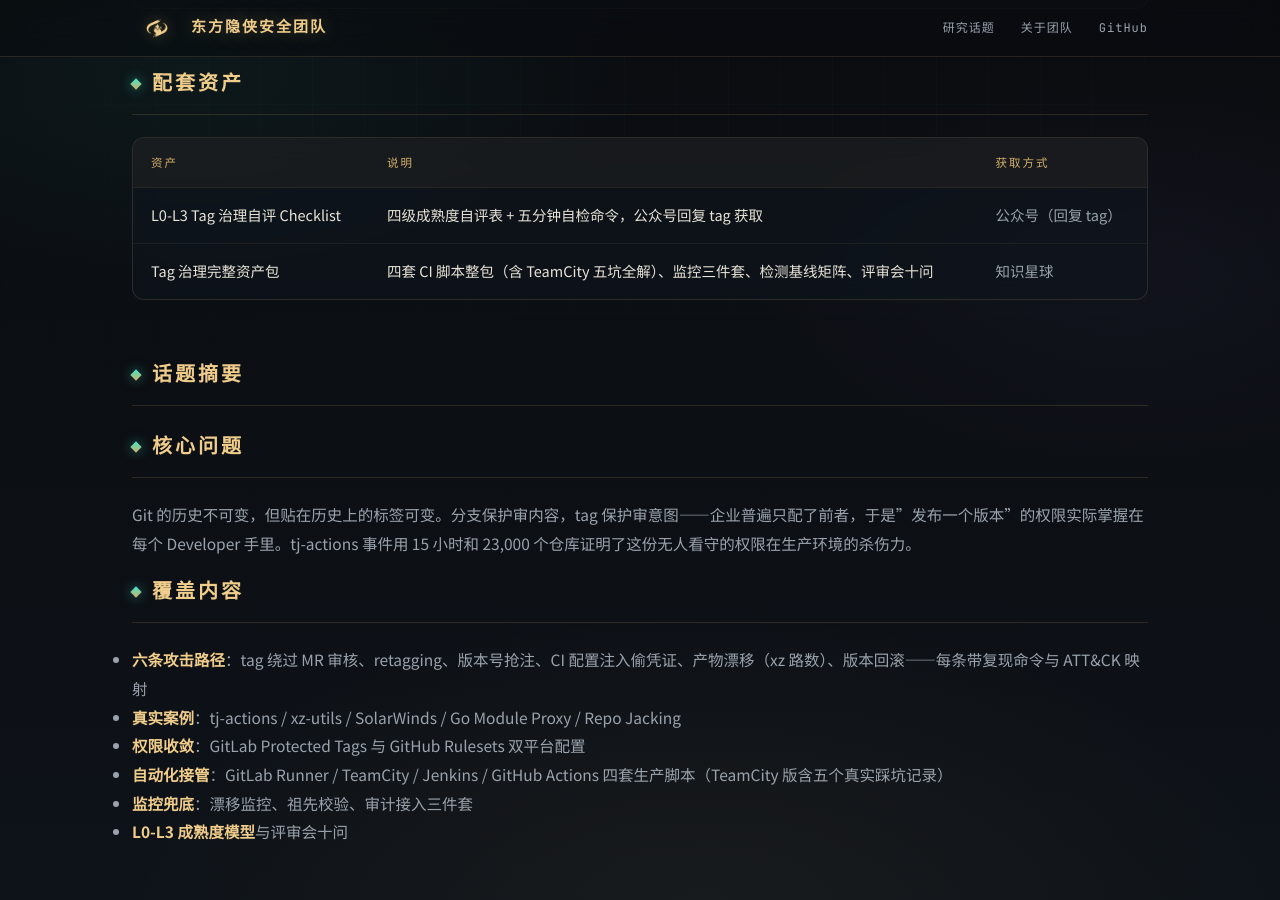
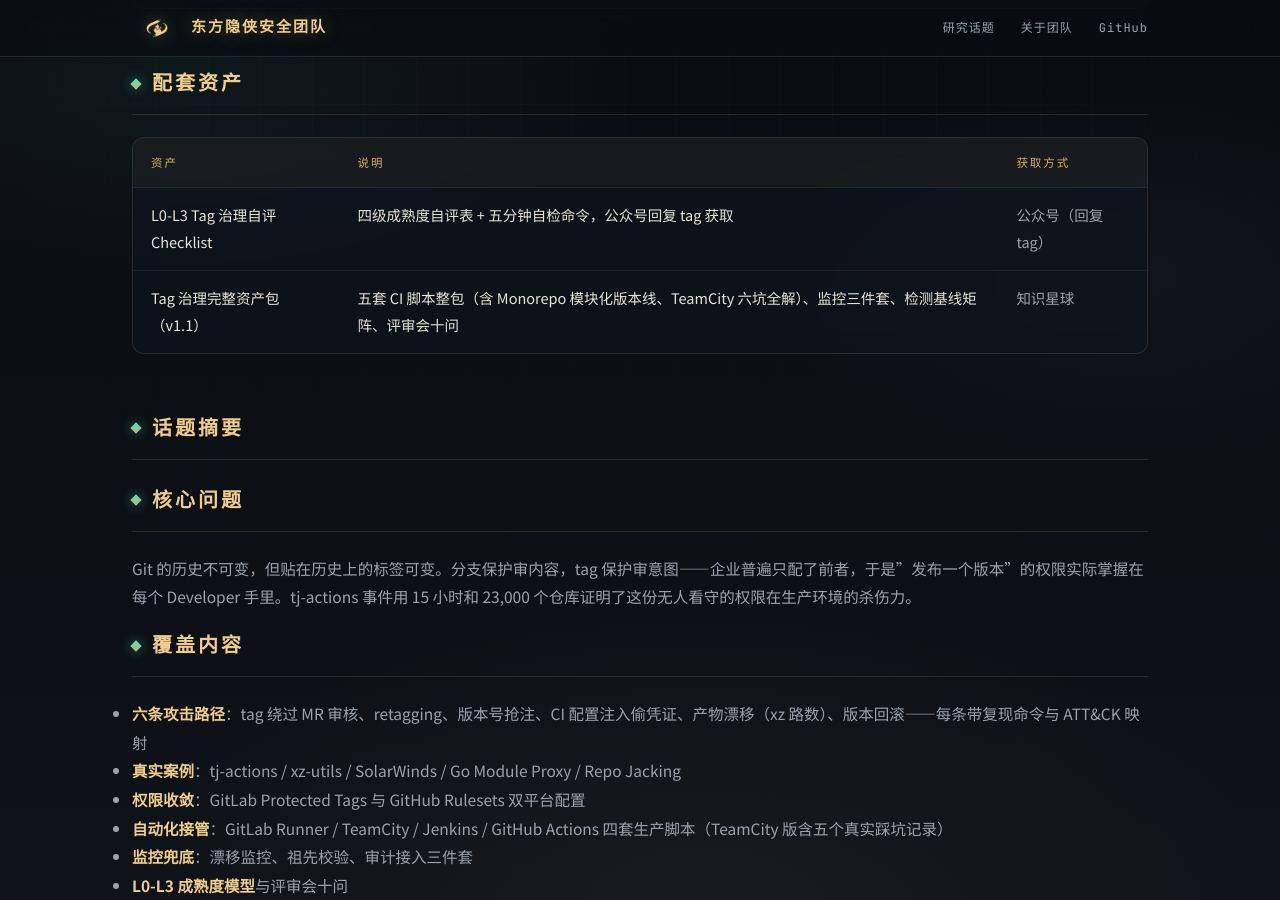
Before and after one commit to EastSword/EastSword.github.io, a Jekyll site: the page built from _topics/tag-release-power.md, in a window 1280 px wide and 900 px high, scrolled down 712 px. Built offline with Jekyll 4.4.1, drawn with Linux system fonts in a browser that asks for light colours.

Commit message:
tag topic: asset pack v1.1 (monorepo scheme, 6th pit)

```diff
--- a/_topics/tag-release-power.md
+++ b/_topics/tag-release-power.md
@@ -26,8 +26,8 @@
     desc: 四级成熟度自评表 + 五分钟自检命令，公众号回复 tag 获取
     location: 公众号（回复 tag）
     url:
-  - name: Tag 治理完整资产包
-    desc: 四套 CI 脚本整包（含 TeamCity 五坑全解）、监控三件套、检测基线矩阵、评审会十问
+  - name: Tag 治理完整资产包（v1.1）
+    desc: 五套 CI 脚本整包（含 Monorepo 模块化版本线、TeamCity 六坑全解）、监控三件套、检测基线矩阵、评审会十问
     location: 知识星球
     url:
 ---
```
